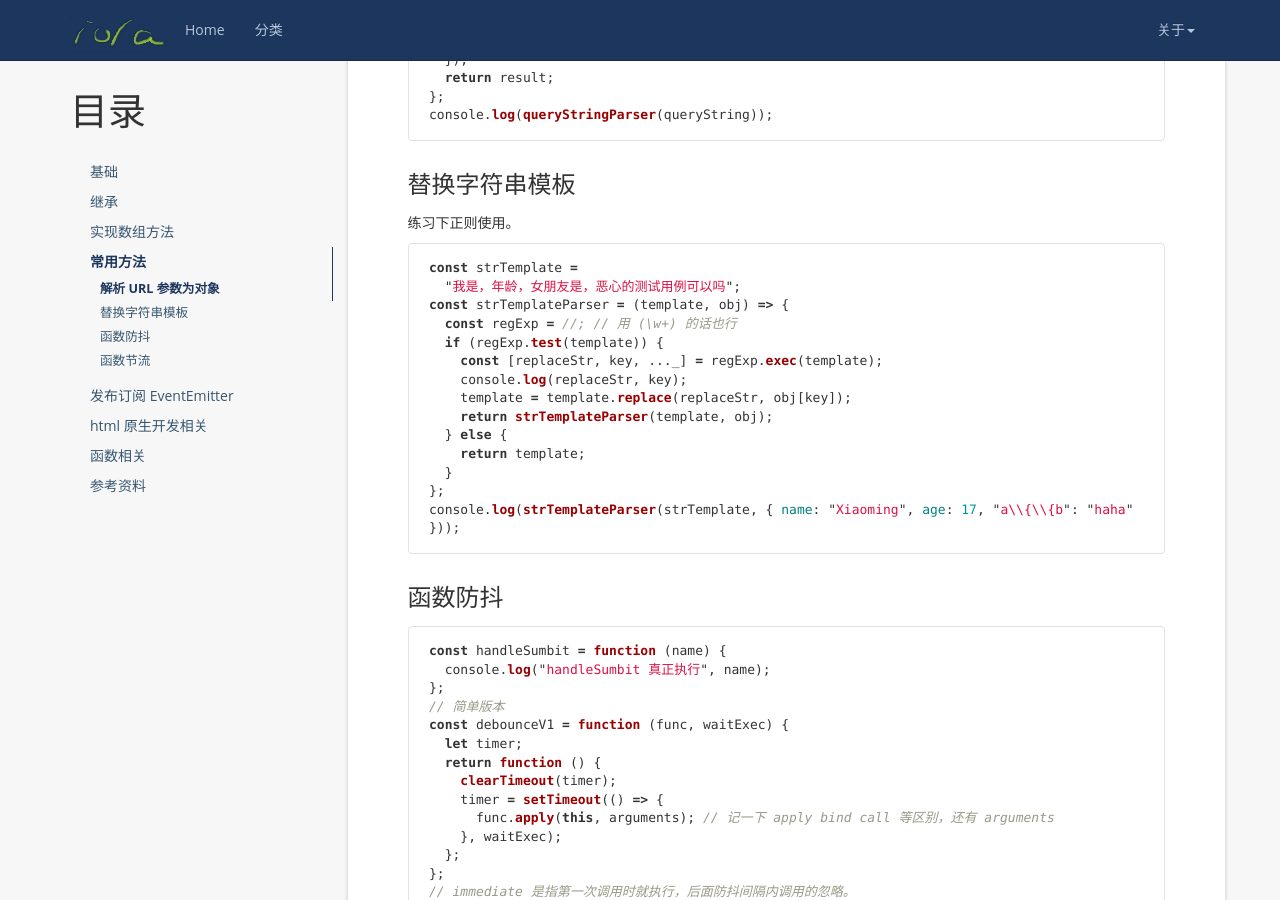
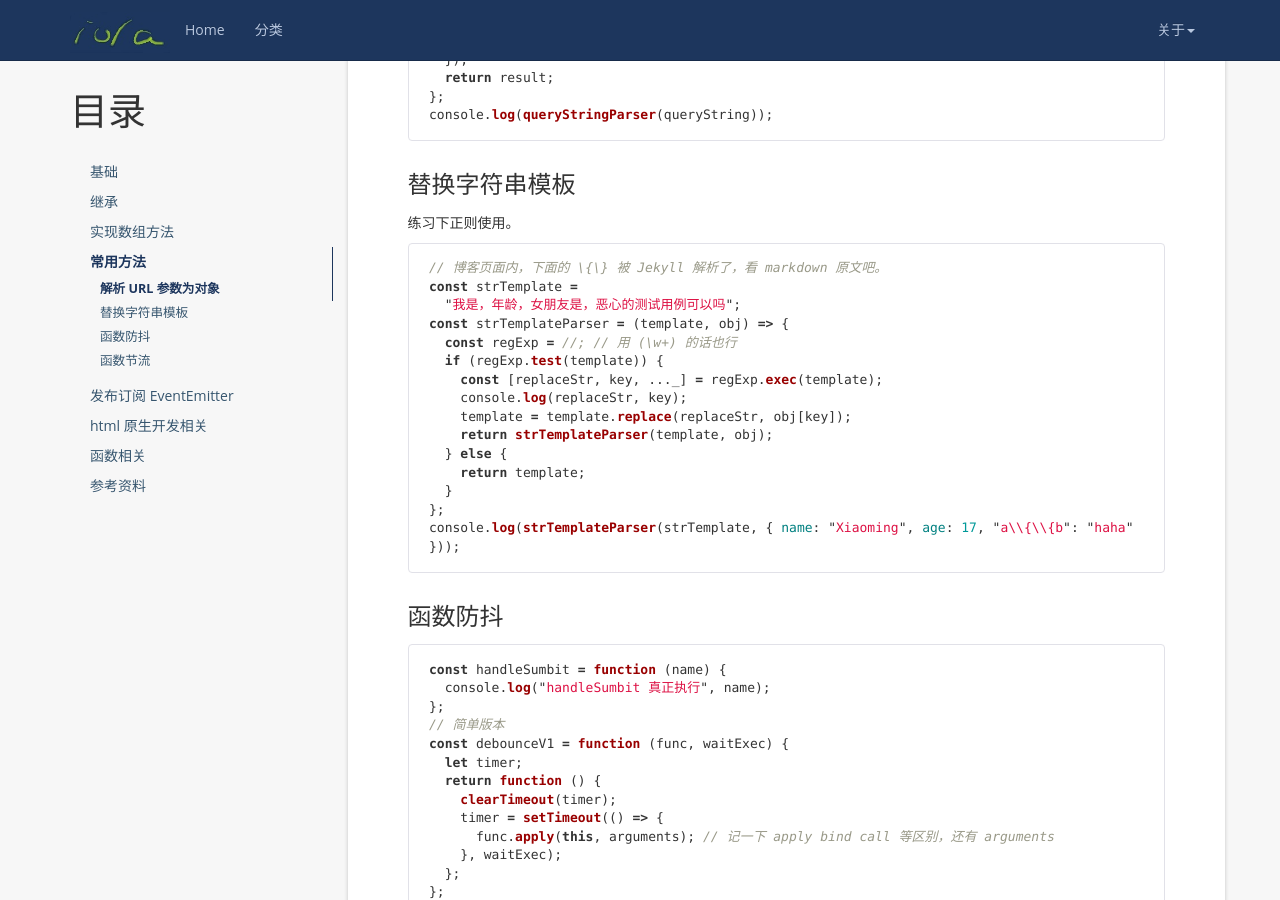
Before and after one commit to iola1999/iola1999.github.io, a Jekyll site: the page built from _posts/2021-04-05-JavaScript-basic-review.markdown, in a window 1280 px wide and 900 px high, scrolled down 6956 px. Built offline with Jekyll 4.4.1, drawn with Linux system fonts in a browser that asks for light colours; nearby versions of some CDN libraries; comment, search, counter and statistics services are not loaded.

Commit message:
JavaScript-basic-review

````diff
--- a/_posts/2021-04-05-JavaScript-basic-review.markdown
+++ b/_posts/2021-04-05-JavaScript-basic-review.markdown
@@ -362,6 +362,7 @@ console.log(queryStringParser(queryString));
 练习下正则使用。
 
 ```javascript
+// 博客页面内，下面的 \{\} 被 Jekyll 解析了，看 markdown 原文吧。
 const strTemplate =
   "我是{{name}}，年龄{{age}}，女朋友是{{girlfriend}}，恶心的测试用例{{a\\{\\{b}}可以吗";
 const strTemplateParser = (template, obj) => {
````
